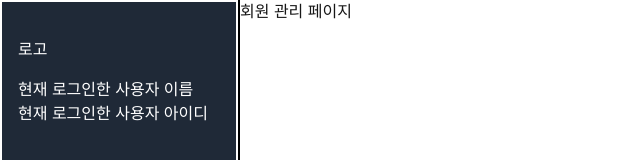
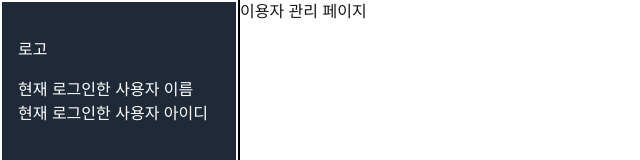
Before and after one commit to seonmin5/Quostomize-admin, a Next.js app: page /members in a window 1280 px wide. Shown: the top 160 px of the page, without its empty margins (0-640 px from the left). Built offline with nearby package versions, Linux system fonts and the light colour scheme.

Commit message:
Refactor/dev: member page 내용 수정

```diff
--- a/app/(nav)/members/page.jsx
+++ b/app/(nav)/members/page.jsx
@@ -1,7 +1,7 @@
 const Member = () => {
   return (
     <div>
-      회원 관리 페이지
+      이용자 관리 페이지
     </div>
   );
 }
```
